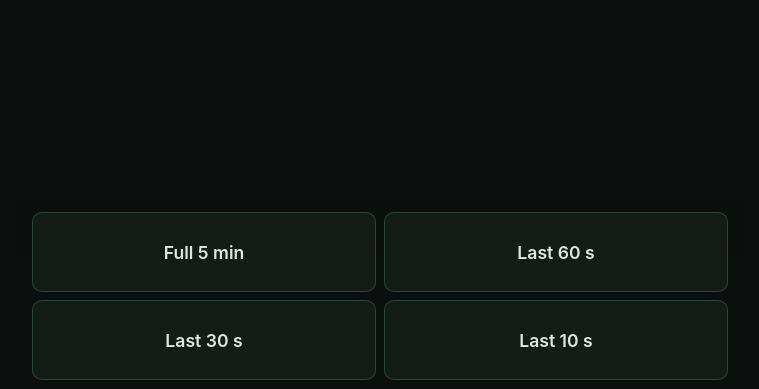
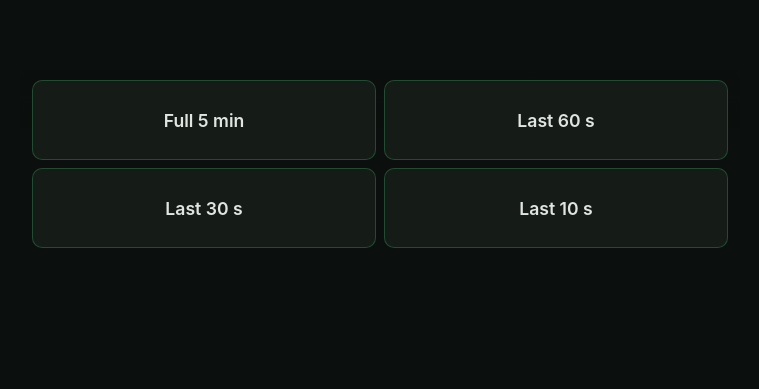
Before and after one commit to alesya-h/cat-recorder-swarm, a React (Vite) app: page / in a window 1280 px wide. Shown: the part 408-797 px from the top of the page, without its empty margins (260-1019 px from the left). Built offline with nearby package versions, Linux system fonts and the light colour scheme; no server answers.

Commit message:
add padding at the bottom

```diff
--- a/src/index.css
+++ b/src/index.css
@@ -123,13 +123,13 @@ summary {
 
 .capture-grid {
   position: fixed;
-  bottom: 0;
+  bottom: max(6rem, 15vh);
   left: 0;
   right: 0;
   display: grid;
   grid-template-columns: 1fr 1fr;
   gap: 0.5rem;
-  padding: 0.6rem 0.75rem calc(0.75rem + env(safe-area-inset-bottom, 0px));
+  padding: 0.6rem 0.75rem calc(1.5rem + env(safe-area-inset-bottom, 0px));
   max-width: 720px;
   margin: 0 auto;
   background: linear-gradient(to top, var(--bg) 70%, transparent);
@@ -178,7 +178,7 @@ summary {
   display: grid;
   gap: 0.5rem;
   margin-top: 0.6rem;
-  padding-bottom: calc(max(8rem, 20vh) + 2.5rem);
+  padding-bottom: calc(max(14rem, 35vh) + 2.5rem);
   align-content: start;
 }
 
```
